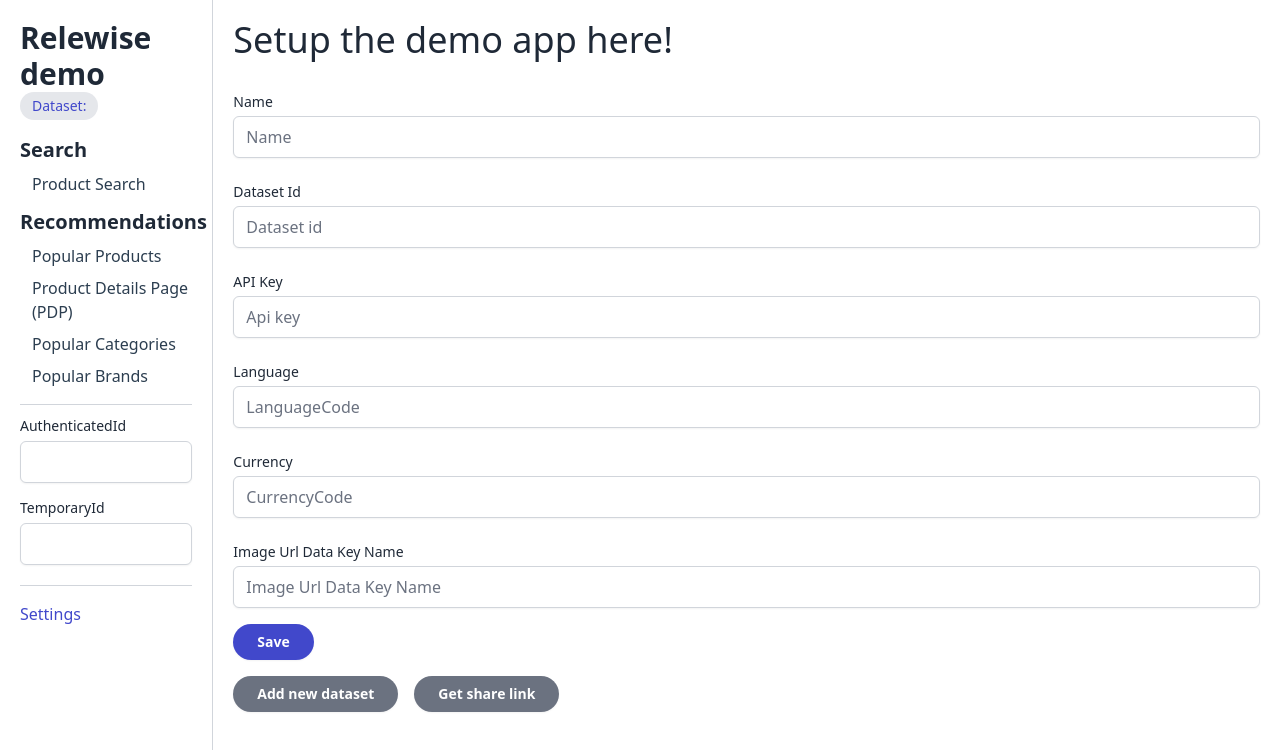
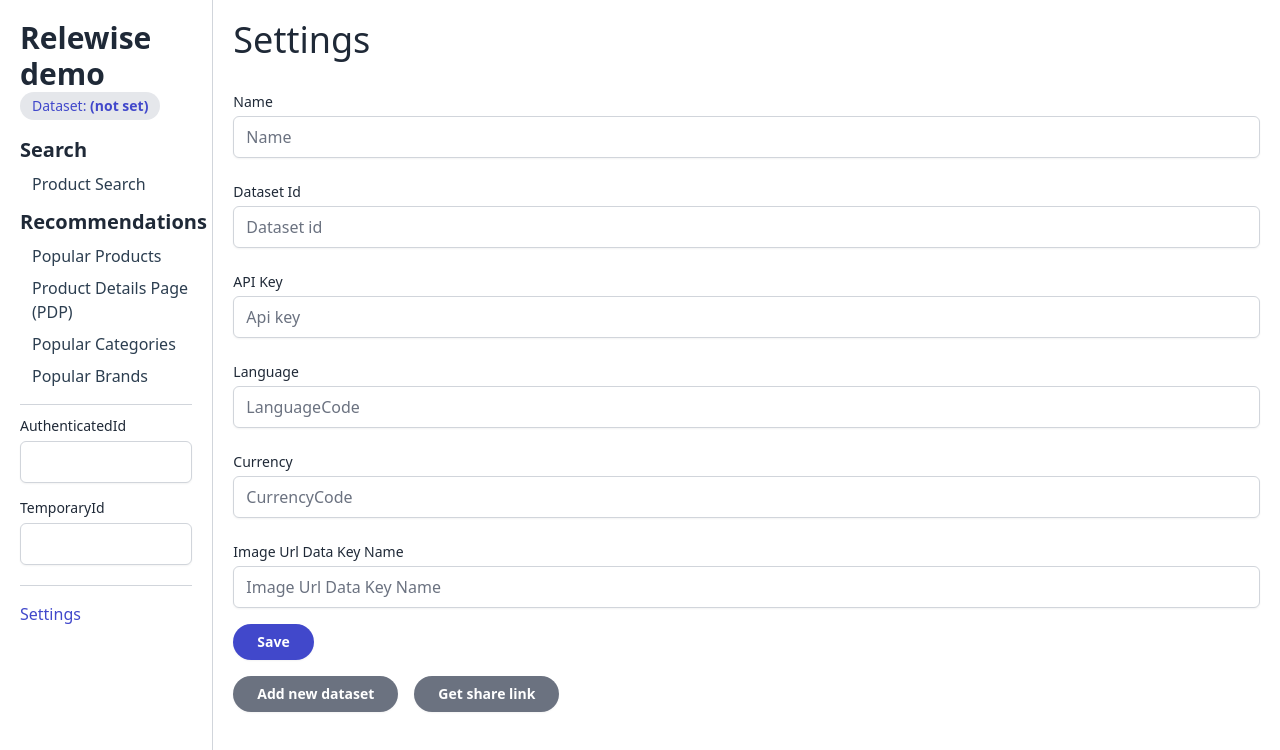
Before and after one commit to Relewise/relewise-demos-javascript, a Vue app: page / in a window 1280 px wide. Shown: the top 750 px of the page. Built offline with nearby package versions, Linux system fonts and the light colour scheme.

Commit message:
feat: default text if no dataset on menu and update title of settings page

```diff
--- a/src/App.vue
+++ b/src/App.vue
@@ -2,7 +2,7 @@
     <nav class="w-1/6 border-r border-solid border-gray-300">
         <div class="mb-4">
             <h2 class="text-3xl font-bold">Relewise demo</h2>
-            <h4 class="text-sm inline-block text-brand-500 rounded-full py-1 px-3 bg-gray-200">Dataset: <strong>{{context.displayName}}</strong></h4>
+            <h4 class="text-sm inline-block text-brand-500 rounded-full py-1 px-3 bg-gray-200">Dataset: <strong>{{context.displayName ?? "(not set)"}}</strong></h4>
         </div>
 
         <div class="group__header">Search</div>
--- a/src/views/SettingsView.vue
+++ b/src/views/SettingsView.vue
@@ -1,7 +1,7 @@
 <template>
     <div class="home">
 
-        <h1 class="text-4xl text-semibold mb-8">Setup the demo app here!</h1>
+        <h1 class="text-4xl text-semibold mb-8">Settings</h1>
 
         <template v-if="datasets.length > 1">
             <label class="text-sm block">Select dataset</label>
```
